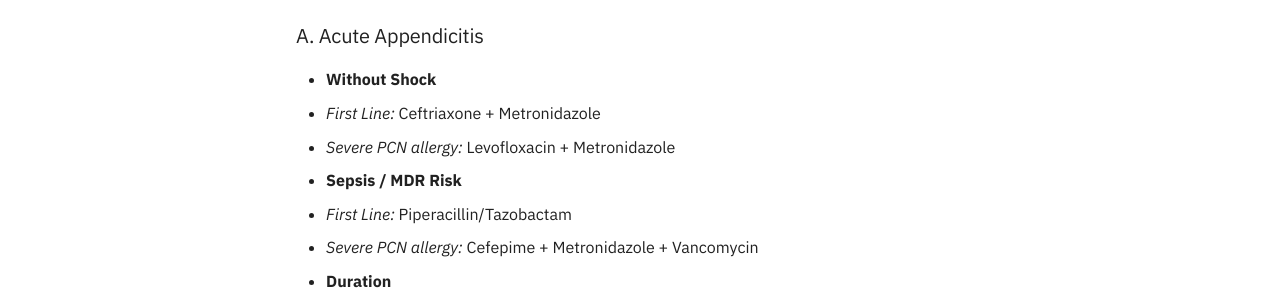
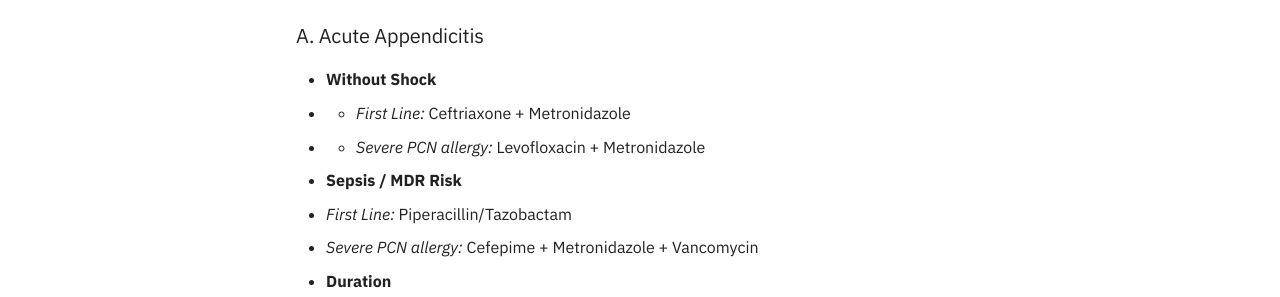
Before and after one commit to bilalmirza96/UOAGeneralSurgery, an MkDocs documentation site: the page built from docs/emergency-general-surgery/Antimicrobial Therapy.md, in a window 1280 px wide. Shown: the part 445-742 px from the top of the page. Built offline with MkDocs 1.6.1 and Material for MkDocs 9.7.7, drawn with Linux system fonts in a browser that asks for light colours; comment, search, counter and statistics services are not loaded.

```diff
--- a/docs/emergency-general-surgery/Antimicrobial Therapy.md
+++ b/docs/emergency-general-surgery/Antimicrobial Therapy.md
@@ -13,8 +13,8 @@ Many patients who present to the Emergency General Surgery service do so for inf
 ### A. Acute Appendicitis
 
 - **Without Shock**
-  * *First Line:* Ceftriaxone + Metronidazole
-  * *Severe PCN allergy:* Levofloxacin + Metronidazole
+  - * *First Line:* Ceftriaxone + Metronidazole
+  - * *Severe PCN allergy:* Levofloxacin + Metronidazole
 
 - **Sepsis / MDR Risk**
   * *First Line:* Piperacillin/Tazobactam
```
